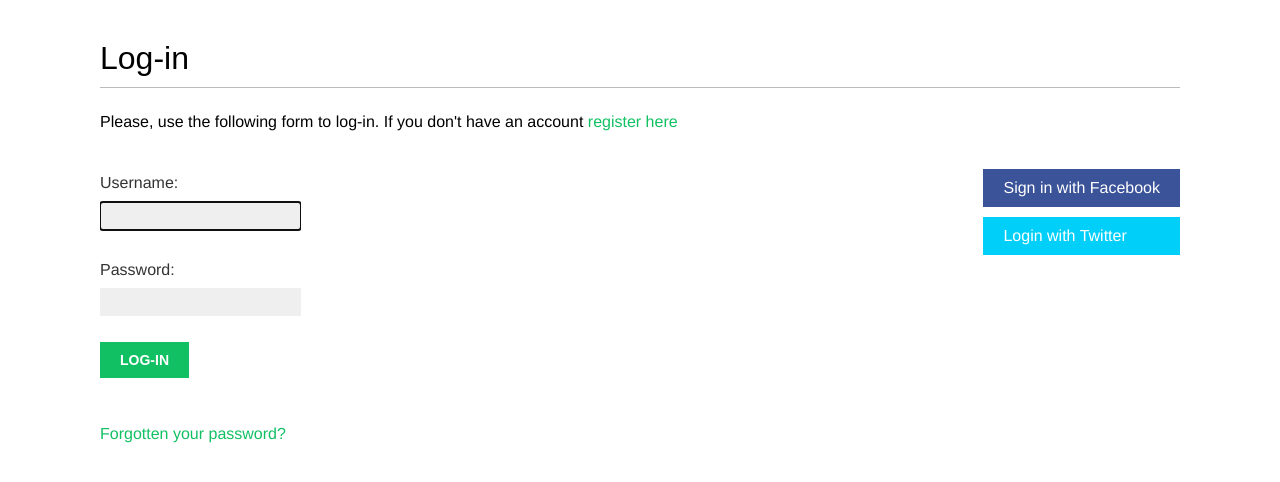
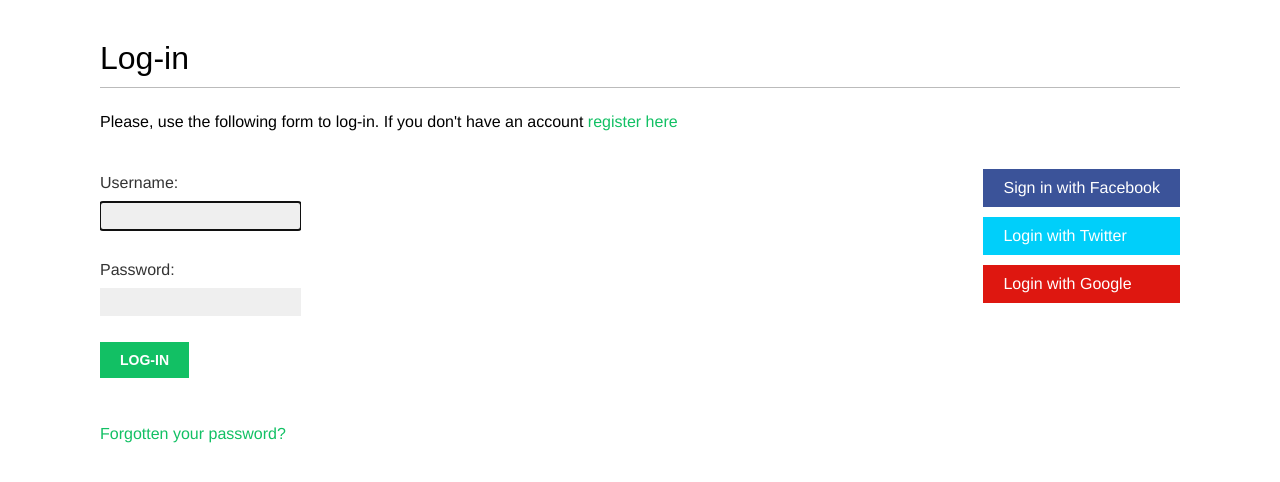
Before and after one commit to grbalmeida/rede-social-django, a Django app: page /account/login/ in a window 1280 px wide. Shown: the part 47-529 px from the top of the page. Run offline with Django 3.2, Linux system fonts and the light colour scheme; some web fonts are replaced.

Commit message:
Autenticação com o Google

```diff
--- a/bookmarks/account/templates/registration/login.html
+++ b/bookmarks/account/templates/registration/login.html
@@ -36,6 +36,9 @@
             <li class="twitter">
                 <a href="{% url "social:begin" "twitter" %}">Login with Twitter</a>
             </li>
+            <li class="google">
+                <a href="{% url "social:begin" "google-oauth2" %}">Login with Google</a>
+            </li>
         </ul>
     </div>
 {% endblock %}
--- a/bookmarks/bookmarks/settings.py
+++ b/bookmarks/bookmarks/settings.py
@@ -167,6 +167,7 @@ AUTHENTICATION_BACKENDS = [
     'account.authentication.EmailAuthBackend',
     'social_core.backends.facebook.FacebookOAuth2',
     'social_core.backends.twitter.TwitterOAuth',
+    'social_core.backends.google.GoogleOAuth2',
 ]
 
 # A ordem dos backends listados no parâmetro AUTHENTICATION_BACKENDS é relevante.
@@ -181,3 +182,6 @@ SOCIAL_AUTH_FACEBOOK_SCOPE = ['email']
 
 SOCIAL_AUTH_TWITTER_KEY = os.environ.get('SOCIAL_AUTH_TWITTER_KEY') # Chave de API no Twitter
 SOCIAL_AUTH_TWITTER_SECRET = os.environ.get('SOCIAL_AUTH_TWITTER_SECRET') # Código secreto da API no Twitter
+
+SOCIAL_AUTH_GOOGLE_OAUTH2_KEY = os.environ.get('SOCIAL_AUTH_GOOGLE_OAUTH2_KEY') # Chave do cliente Google
+SOCIAL_AUTH_GOOGLE_OAUTH2_SECRET = os.environ.get('SOCIAL_AUTH_GOOGLE_OAUTH2_SECRET') # Código secreto do cliente Google
```
